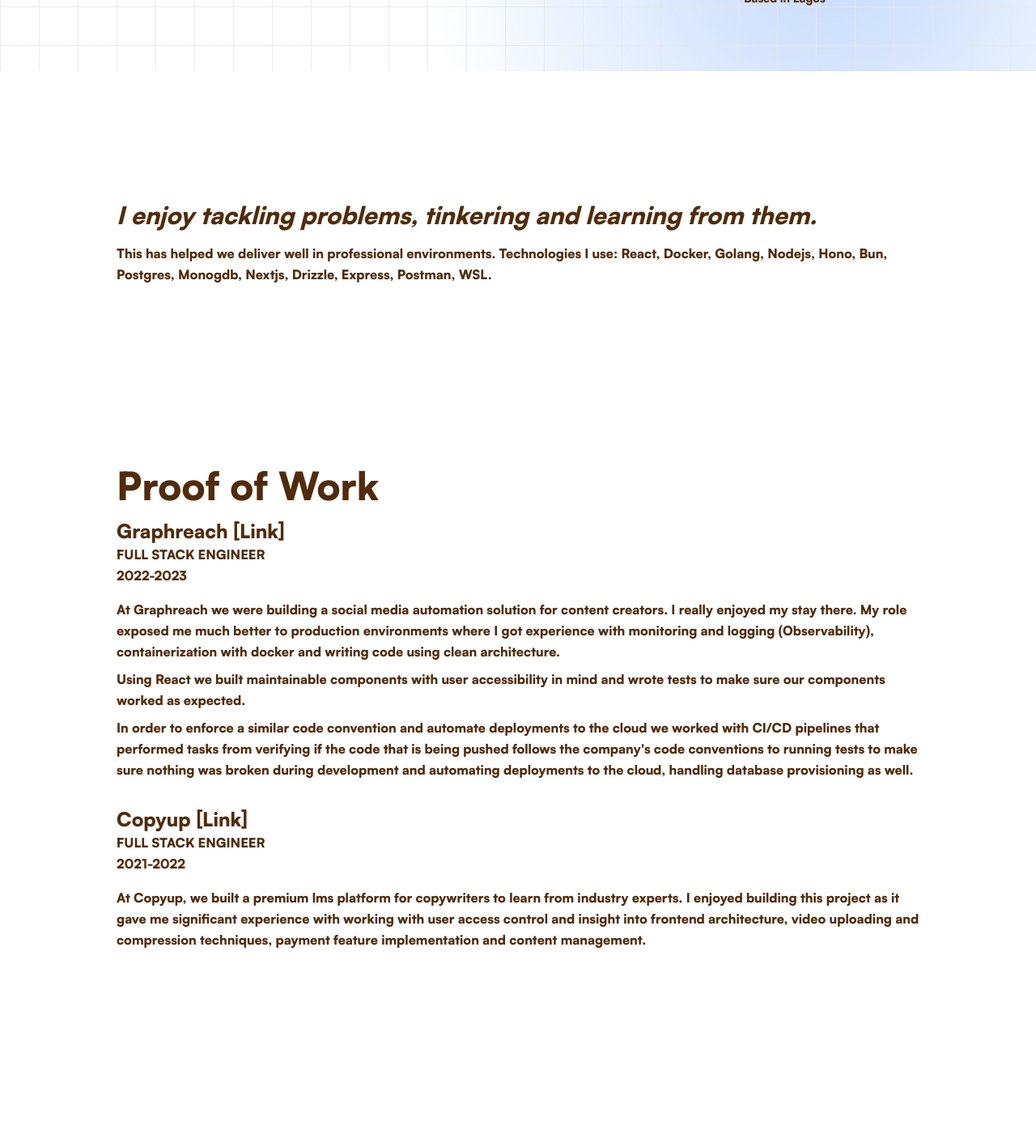
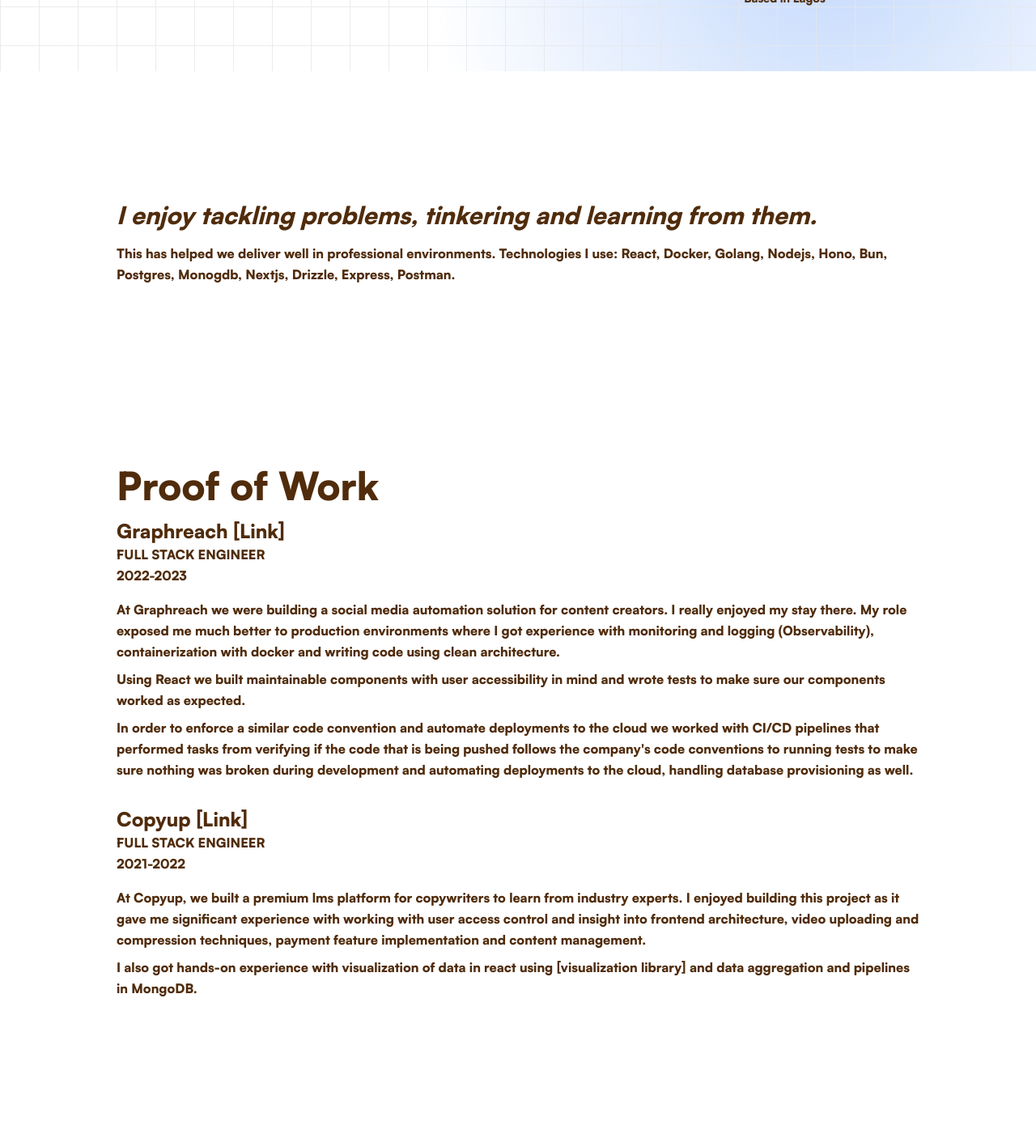
Before and after one commit to fagbenjaenoch/portfolio-v1, a React (Vite) app: page / in a window 1280 px wide. Shown: the part 712-2113 px from the top of the page at 81% size. Built offline with nearby package versions, Linux system fonts and the light colour scheme.

Commit message:
added experience to proof of work

```diff
--- a/index.html
+++ b/index.html
@@ -5,6 +5,7 @@
   <meta charset="UTF-8" />
   <!-- <link rel="icon" type="image/svg+xml" href="/vite.svg" /> -->
   <meta name="viewport" content="width=device-width, initial-scale=1.0" />
+
   <!-- Basic OG Tags -->
   <meta property="og:title" content="Enoch Fagbenja | Software Developer" />
   <meta property="og:description" content="Portfolio v1" />
--- a/src/App.tsx
+++ b/src/App.tsx
@@ -79,7 +79,7 @@
 					<div className="mt-4">
 						This has helped we deliver well in professional environments.
 						Technologies I use: React, Docker, Golang, Nodejs, Hono, Bun,
-						Postgres, Monogdb, Nextjs, Drizzle, Express, Postman, WSL.
+						Postgres, Monogdb, Nextjs, Drizzle, Express, Postman.
 					</div>
 				</section>
 				<section className="px-4 py-[4rem] lg:max-w-5xl lg:mx-auto">
@@ -127,6 +127,11 @@
 										with user access control and insight into frontend
 										architecture, video uploading and compression techniques,
 										payment feature implementation and content management.
+									</p>
+									<p className="mt-2">
+										I also got hands-on experience with visualization of data in
+										react using [visualization library] and data aggregation and
+										pipelines in MongoDB.
 									</p>
 								</div>
 							</li>
```
